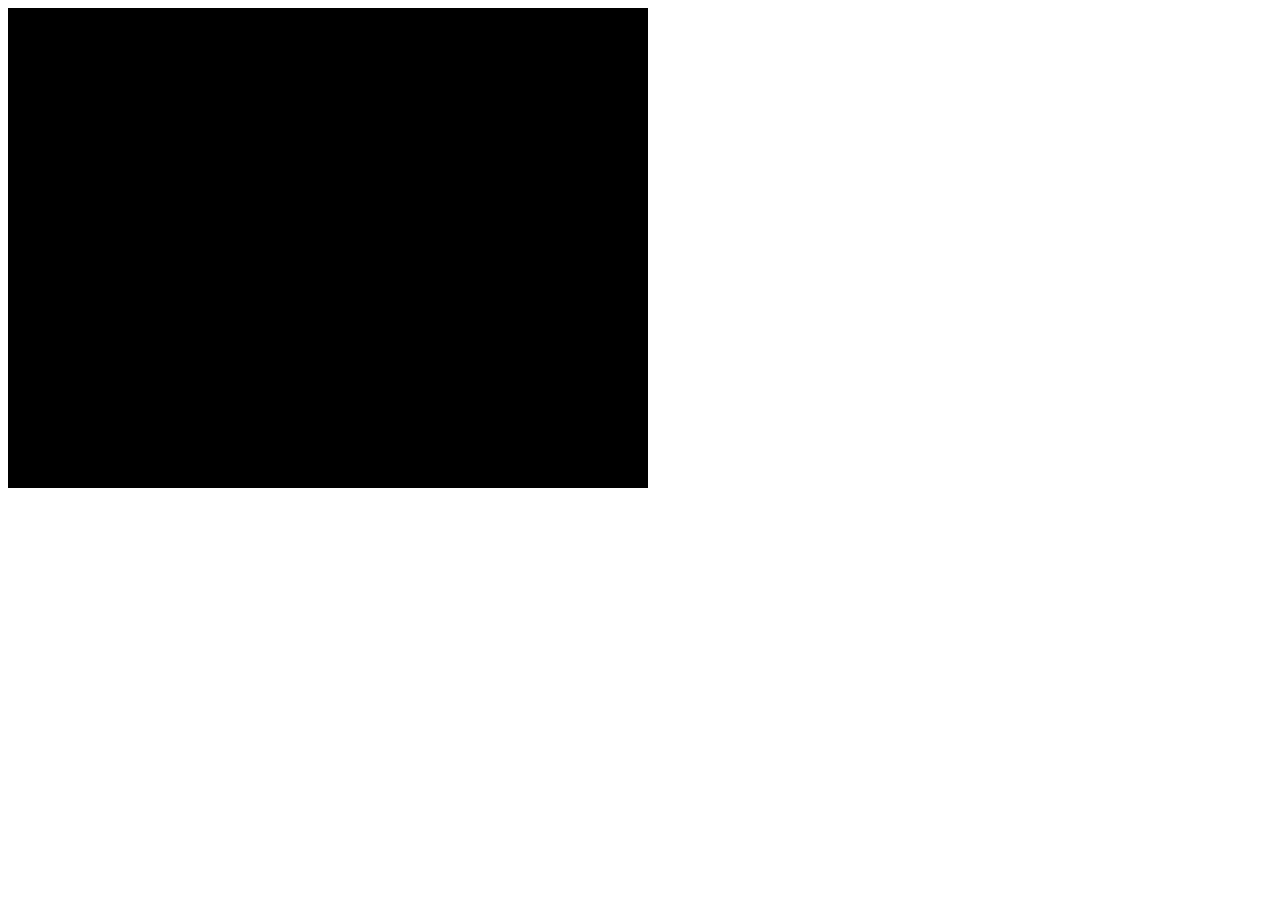
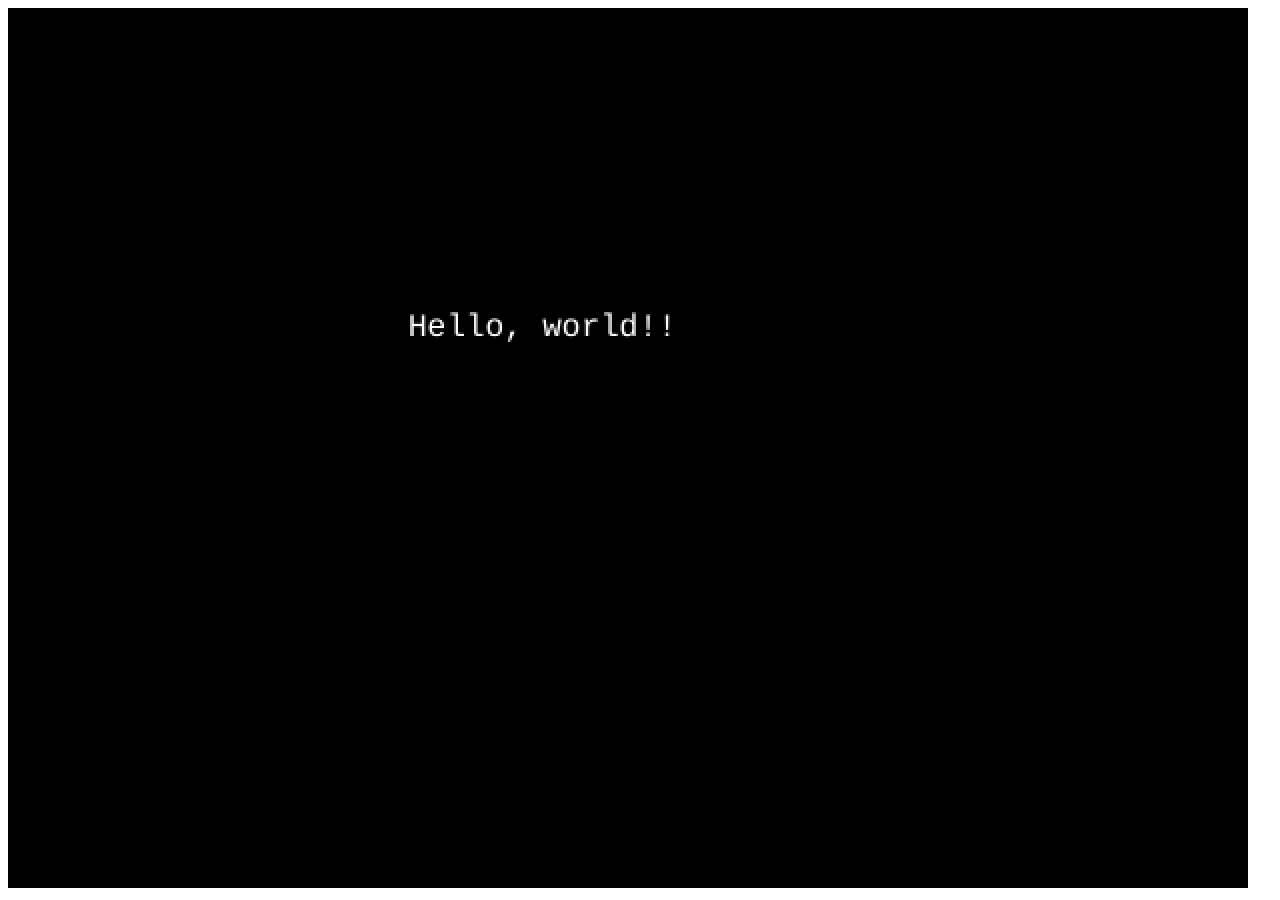
Before and after one commit to jrai0792/JS-Game, a website built with webpack: page dist/index.html in a window 1280 px wide. Before the commit the page ends 800 px from the top, so only its background shows below. Built offline with nearby package versions, Linux system fonts and the light colour scheme.

Commit message:
Fixed import and export error

```diff
--- a/src/index.js
+++ b/src/index.js
@@ -0,0 +1,30 @@
+import Phaser from "phaser";
+import GameStart from './modules/GameStart'
+import GameMain from './modules/GameMain'
+import GameEnd from './modules/GameEnd'
+
+const config = {
+  type: Phaser.AUTO,
+  parent: 'content',
+  width: 620,
+  height: 440,
+  zoom: 2,
+  pixelArt : true,
+  physics: {
+    default: 'arcade',
+    arcade: {
+      gravity: {x:0,  y: 0 }
+    }
+  },
+  scene: [
+    GameStart,
+    GameMain,
+    GameEnd
+  ]
+};
+
+const game = new Phaser.Game(config);
+
+game.scene.add(GameStart);
+
+game.scene.start(GameStart);
--- a/src/modules/GameEnd.js
+++ b/src/modules/GameEnd.js
@@ -1,10 +1,14 @@
+import Phaser from 'phaser';
+
 class GameEnd extends Phaser.Scene {
 
   constructor() {
-    super({key: "GameEnd"});
+    super( {key: 'GameEnd'} );
   }
 
   create() {
 
   }
 }
+
+export default GameEnd;
--- a/src/modules/GameMain.js
+++ b/src/modules/GameMain.js
@@ -1,6 +1,8 @@
+import Phaser from "phaser";
+
 class GameMain extends Phaser.Scene {
   constructor() {
-    super({key: "GameMain"});
+    super({key: 'GameMain'});
   }
 
   preload() {
@@ -8,7 +10,8 @@ class GameMain extends Phaser.Scene {
   }
 
   create() {
-    this.scene.start(GameStart);
   }
 
 }
+
+export default GameMain;
--- a/src/modules/GameStart.js
+++ b/src/modules/GameStart.js
@@ -1,13 +1,17 @@
+import Phaser from "phaser";
+
 class GameStart extends Phaser.Scene{
 
   constructor() {
-    super({key: "GameStart"});
+    super({key: 'GameStart'});
   }
   preload() {
 
   }
 
   create() {
-    this.add.text(400, 250, 'Hello, world!!');
+    this.add.text(200, 150, 'Hello, world!!');
   }
 }
+
+export default GameStart;
--- a/src/modules/game.js
+++ /dev/null
@@ -1,26 +0,0 @@
-// import Phaser from "phaser";
-// import GameStart from './GameStart.js'
-// import GameMain from './GameMain.js'
-// import GameEnd from './GameEnd.js'
-
-var config = {
-  type: Phaser.AUTO,
-  parent: 'content',
-  width: 320,
-  height: 240,
-  zoom: 2,
-  pixelArt : true,
-  physics: {
-    default: 'arcade',
-    arcade: {
-      gravity: {x:0,  y: 0 }
-    }
-  },
-  scene: [
-    GameStart,
-    GameMain,
-    GameEnd
-  ]
-};
-
-var game = new Phaser.Game(config);
```
Also changed, not shown: dist/index.html, 1 other file.
